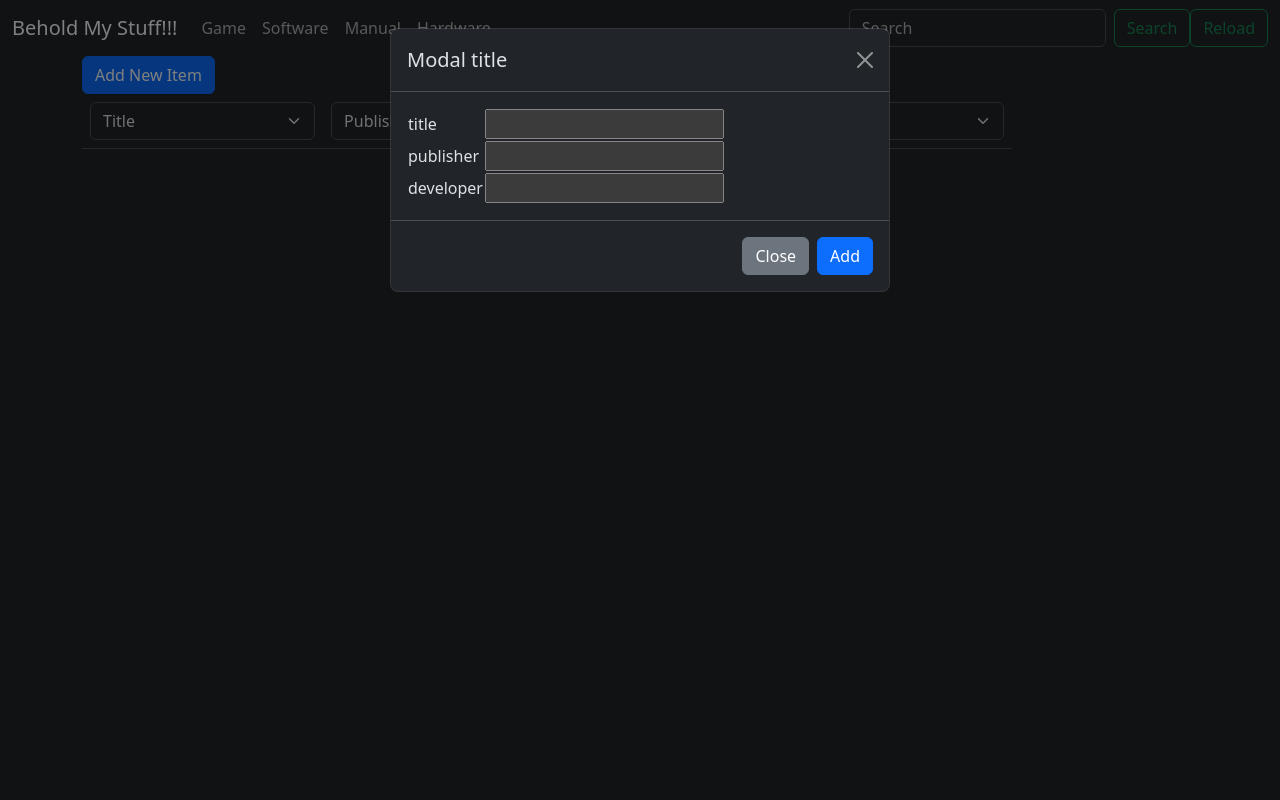
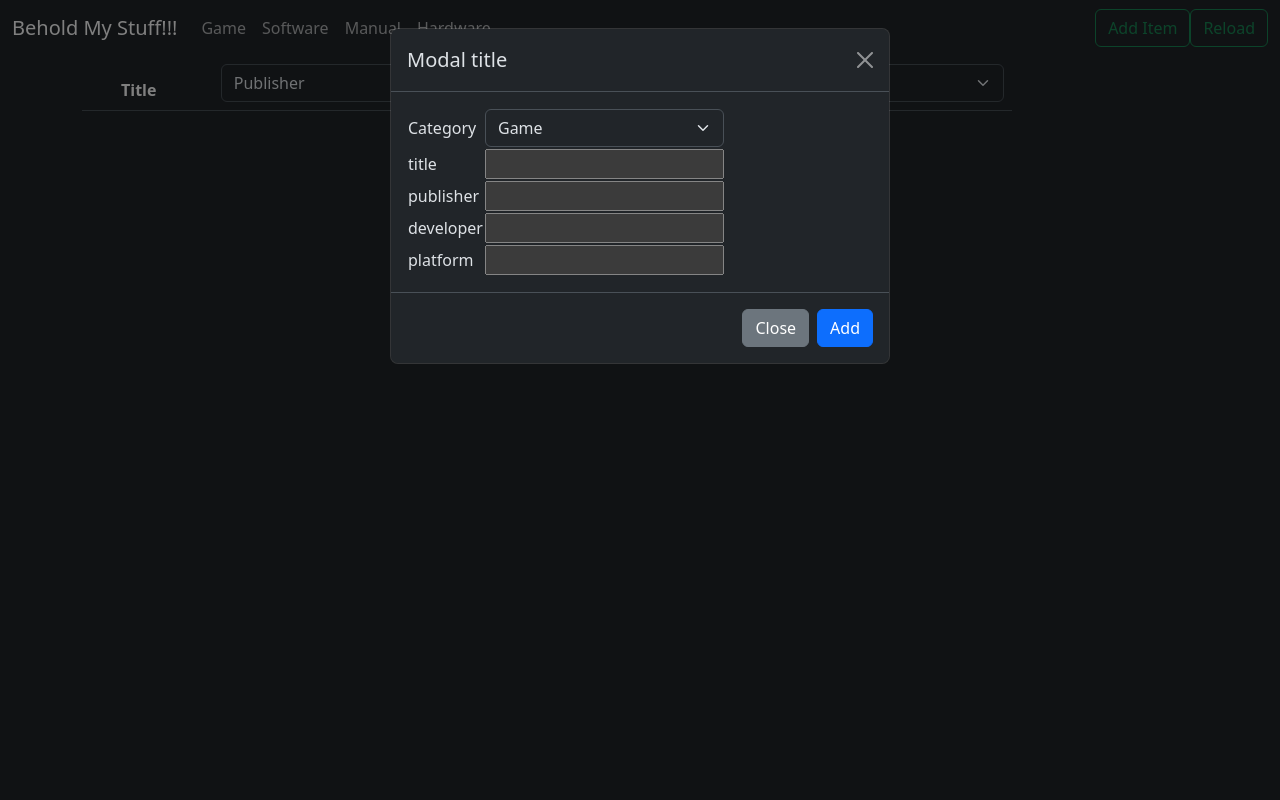
Before and after one commit to malloc2048/vault, a Flask app: page /category/game in a window 1280 px wide, after a click on "Add Item". Run offline with Flask 3, Linux system fonts and the light colour scheme; lists and menus that the app fills with data are empty.

Commit message:
update the page layout

```diff
--- a/pyproject.toml
+++ b/pyproject.toml
@@ -9,6 +9,7 @@ readme = "readme.md"
 python = "^3.10"
 Flask = "^2.3.2"
 gunicorn = "^21.2.0"
+flask-sqlalchemy = "^3.0.5"
 
 
 [build-system]
--- a/vault/config/app_conf.py
+++ b/vault/config/app_conf.py
@@ -1,8 +1,4 @@
 import os
-
-
-class AppConfig:
-    DEBUG = True
 
 
 CATEGORIES_FILENAME = os.environ.get('CATEGORIES_FILENAME', 'categories.json')
@@ -11,6 +7,11 @@ DATA_FILES_DIRECTORY = os.environ.get('DATA_FILES_DIRECTORY',
 
 
 DEFAULT_SETTINGS = {
+    'app': {
+        'DEBUG': True,
+        'SECRET_KEY': 'ecret-key-goes-here',
+        'SQLALCHEMY_DATABASE_URI': 'sqlite:///db.sqlite'
+    },
     'data_files_directory': DATA_FILES_DIRECTORY,
     'categories_file': os.path.join(DATA_FILES_DIRECTORY, CATEGORIES_FILENAME),
     'gunicorn': {
--- a/vault/config/data_files/categories.json
+++ b/vault/config/data_files/categories.json
@@ -4,10 +4,15 @@
     "display_fields": [
       "title",
       "publisher",
-      "developer"
+      "developer",
+      "platform"
     ],
-    "query_fields": {},
-    "mutation_fields": {}
+    "query_fields": [
+      "publisher",
+      "developer",
+      "platform"
+    ],
+    "mutation_fields": []
   },
   "software": {
     "display_name": "Software",
@@ -15,10 +20,14 @@
       "publisher",
       "name",
       "version",
+      "type",
+      "image"
+    ],
+    "query_fields": [
+      "publisher",
       "type"
     ],
-    "query_fields": {},
-    "mutation_fields": {}
+    "mutation_fields": []
   },
   "manual": {
     "display_name": "Manual",
@@ -26,8 +35,8 @@
       "title",
       "publisher"
     ],
-    "query_fields": {},
-    "mutation_fields": {}
+    "query_fields": [],
+    "mutation_fields": []
   },
   "hardware": {
     "display_name": "Hardware",
@@ -36,7 +45,7 @@
       "model",
       "subcategory"
     ],
-    "query_fields": {},
-    "mutation_fields": {}
+    "query_fields": [],
+    "mutation_fields": []
   }
 }
--- a/vault/routes/category.py
+++ b/vault/routes/category.py
@@ -4,6 +4,9 @@ from vault import models
 from flask import request, render_template, redirect, url_for
 
 
+# TODO: there is a bug here that the header and data need to be in the same order.
+#  That will become cumbersome, so see about fixing that.
+#  Unsure right now if it is fixable here or in the html template
 @app.route('/category/<category>', methods=['GET'])
 def category_display(category):
     attributes, data = models.get_category_data(category)
@@ -16,11 +19,12 @@ def category_display(category):
         filter_str = args.get('filter').replace('\'', '\"')
         filter_dict = json.loads(filter_str)
 
-    filters = { ele: set() for ele in attributes }
-    for row in data:
-        for item in row:
-            if item != 'id' and item != 'hash' and row[item]:
-                filters[item].add(row[item])  # category should exist now
+    # filters = {ele: set() for ele in attributes}
+    filters = models.get_category_query_fields(category)
+    # for row in data:
+    #     for item in row:
+    #         if item != 'id' and item != 'hash' and row[item]:
+    #             filters[item].add(row[item])  # category should exist now
 
     # filter the results
     # if filter_dict:
@@ -32,8 +36,9 @@ def category_display(category):
         attributes=attributes,
         category_data=data,
         categories=models.category_details(),
-        filters=filters
+        filters=filters,
     )
+
 
 @app.route('/filter/<category>', methods=['POST'])
 def filter_items(category):
@@ -48,6 +53,7 @@ def filter_items(category):
     else:
         return redirect(url_for(f'category_display', category=category))
 
+
 @app.route('/save/<category>', methods=['POST'])
 def add_category_item(category):
     data = request.form.to_dict()
--- a/vault/templates/base.html
+++ b/vault/templates/base.html
@@ -1,6 +1,7 @@
 <!DOCTYPE html>
 <html lang="en" data-bs-theme="dark">
 <head>
+    <link rel="icon" type="image/x-icon" href="/img/favicon.png">
     <meta name="viewport" content="width=device-width, initial-scale=1">
     <link href="https://cdn.jsdelivr.net/npm/bootstrap@5.3.1/dist/css/bootstrap.min.css" rel="stylesheet" integrity="sha384-4bw+/aepP/YC94hEpVNVgiZdgIC5+VKNBQNGCHeKRQN+PtmoHDEXuppvnDJzQIu9" crossorigin="anonymous">
     <script src="https://ajax.googleapis.com/ajax/libs/jquery/3.6.1/jquery.min.js"></script>
@@ -30,8 +31,12 @@
                     {% endfor %}
                 </ul>
                 <form class="d-flex">
-                    <input class="form-control me-2" type="search" placeholder="Search" aria-label="Search">
-                    <button class="btn btn-outline-success" type="submit">Search</button>
+                    <button class="btn btn-outline-success" type="button" data-bs-toggle="modal" data-bs-target="#newItemModal">
+                        Add Item
+                    </button>
+{#                    <button type="button" class="btn btn-primary" data-bs-toggle="modal" data-bs-target="#newItemModal">#}
+{#                        Add Item#}
+{#                    </button>#}
                 </form>
                 <form class="d-flex" method="post" action="/reload/{{  request.endpoint }}%{{ category }}">
                     <button type="submit" class="btn btn-outline-success">
@@ -42,26 +47,38 @@
         </div>
     </nav>
 
-        <!-- Modal -->
-     <form class="form-horizontal-pf-align-left" role="form" method="post" action="/add/category">
-        <div class="modal fade" id="newCategory" tabindex="-1" aria-labelledby="newCategoryLabel" aria-hidden="true">
+    <!-- Add Item Modal -->
+    <form class="form-horizontal-pf-align-left" role="form" method="post" action="/save/{{ category }}">
+        <div class="modal fade" id="newItemModal" tabindex="-1" aria-labelledby="newItemModalLabel" aria-hidden="true">
             <div class="modal-dialog">
                 <div class="modal-content">
                     <div class="modal-header">
-                        <h1 class="modal-title fs-5" id="newCategoryLabel">Modal title</h1>
+                        <h1 class="modal-title fs-5" id="newItemModalLabel">Modal title</h1>
                         <button type="button" class="btn-close" data-bs-dismiss="modal" aria-label="Close"></button>
                     </div>
                     <div class="modal-body">
-                        <table><tbody>
-                        <tr>
-                            <td><label for="name">Name</label></td>
-                            <td><input type="text" id="name" name="name"></td>
-                        </tr>
-                        </tbody></table>
+                        <table>
+                            <tbody>
+                            <tr>
+                                <td><label>Category</label></td>
+                                <td><select class="form-select" aria-label="select example">
+                                    {% for c in categories %}
+                                        <option value="{{ c }}">{{ c.capitalize() }}</option>
+                                    {% endfor %}
+                                </select></td>
+                            </tr>
+                            {% for attrib in attributes %}
+                                <tr>
+                                    <td><label for="{{ attrib }}">{{ attrib }}</label></td>
+                                    <td><input type="text" id="{{ attrib }}" name="{{ attrib }}"></td>
+                                </tr>
+                            {% endfor %}
+                            </tbody>
+                        </table>
                     </div>
                     <div class="modal-footer">
                         <button type="button" class="btn btn-secondary" data-bs-dismiss="modal">Close</button>
-                        <button type="button" class="btn btn-primary">Add</button>
+                        <button type="submit" class="btn btn-primary">Add</button>
                     </div>
                 </div>
             </div>
--- a/vault/templates/category.html
+++ b/vault/templates/category.html
@@ -3,35 +3,42 @@
 {% block content %}
     <div class="container">
         <form class="form-horizontal-pf-align-left" role="form" method="post" action="/filter/{{ category }}">
-            <div class="row">
-                <div class="col-sm-12">
-                    <button type="button" class="btn btn-primary" data-bs-toggle="modal" data-bs-target="#newItemModal">
-                        Add New Item
-                    </button>
-                </div>
-            </div>
+{#            <div class="row">#}
+{#                <div class="col-sm-12">#}
+{#                    <button type="button" class="btn btn-primary" data-bs-toggle="modal" data-bs-target="#newItemModal">#}
+{#                        Add New Item#}
+{#                    </button>#}
+{#                </div>#}
+{#            </div>#}
             <div class="col-sm-10">
                 <table class="table table-hover">
-                    <thead>
-                    <tr>
-                        {% for filter in filters %}
+                    <thead> <tr>
+                    <th></th>
+                        {% for attrib in attributes %}
                             <th>
-                                <select onchange="this.form.submit()" name="filter_{{ filter }}" class="form-select"
-                                        aria-label="select example">
-                                    <option selected>{{ filter.capitalize() }}</option>
-                                    {% for f in filters[filter] %}
-                                        <option value="{{ f }}">{{ f.capitalize() }}</option>
-                                    {% endfor %}
-                                </select>
+                            {% if attrib != 'image' %}
+                                {% if attrib in filters %}
+                                    <select onchange="this.form.submit()" name="filter_{{ attrib }}" class="form-select" aria-label="select example">
+                                        <option selected>{{ attrib.capitalize() }}</option>
+                                        {% for f in filters[attrib] %}
+                                            <option value="{{ f }}">{{ f.capitalize() }}</option>
+                                        {% endfor %}
+                                    </select>
+                                {% else %}
+                                    {{ attrib.capitalize() }}
+                                {% endif %}
+                            {% endif %}
                             </th>
                         {% endfor %}
-                    </tr>
-                    </thead>
+                    </tr> </thead>
                     <tbody>
                     {% for category_datum in category_data %}
                         <tr>
-                            {% for data in category_datum %}
-                                <td>{{ category_datum[data].capitalize() }}</td>
+                            <td><img src="{{ url_for('static', filename='img/win95.jpg') }}" width="50" height="50" /></td>
+                            {% for attrib in attributes %}
+                                {% if attrib != 'image' %}
+                                    <td>{{ category_datum[attrib] }}</td>
+                                {% endif %}
                             {% endfor %}
                         </tr>
                     {% endfor %}
@@ -40,34 +47,4 @@
             </div>
         </form>
     </div>
-
-    <!-- Modal -->
-    <form class="form-horizontal-pf-align-left" role="form" method="post" action="/save/{{ category }}">
-        <div class="modal fade" id="newItemModal" tabindex="-1" aria-labelledby="newItemModalLabel" aria-hidden="true">
-            <div class="modal-dialog">
-                <div class="modal-content">
-                    <div class="modal-header">
-                        <h1 class="modal-title fs-5" id="newItemModalLabel">Modal title</h1>
-                        <button type="button" class="btn-close" data-bs-dismiss="modal" aria-label="Close"></button>
-                    </div>
-                    <div class="modal-body">
-                        <table>
-                            <tbody>
-                            {% for attrib in attributes %}
-                                <tr>
-                                    <td><label for="{{ attrib }}">{{ attrib }}</label></td>
-                                    <td><input type="text" id="{{ attrib }}" name="{{ attrib }}"></td>
-                                </tr>
-                            {% endfor %}
-                            </tbody>
-                        </table>
-                    </div>
-                    <div class="modal-footer">
-                        <button type="button" class="btn btn-secondary" data-bs-dismiss="modal">Close</button>
-                        <button type="submit" class="btn btn-primary">Add</button>
-                    </div>
-                </div>
-            </div>
-        </div>
-    </form>
 {% endblock %}
```
Also changed, not shown: vault/__init__.py (+5 -2 lines), vault/models/__init__.py (+30 -4 lines), vault/templates/index.html (+7 -2 lines), vault/static/img/favicon.png (added), vault/static/img/game.png (added), vault/static/img/hardware.png (added), vault/static/img/manual.png (added), vault/static/img/movies.png (added), vault/static/img/software.png (added), vault/static/img/win95.jpg (added), 3 other files.
